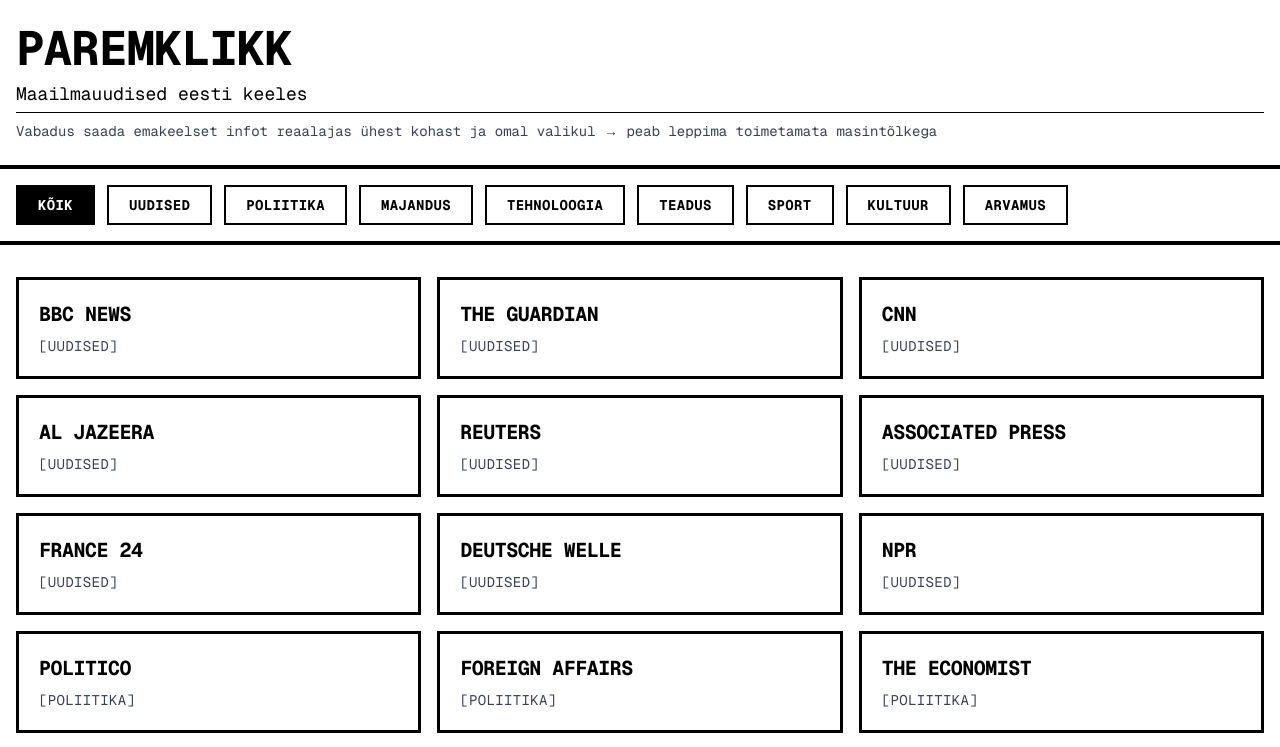
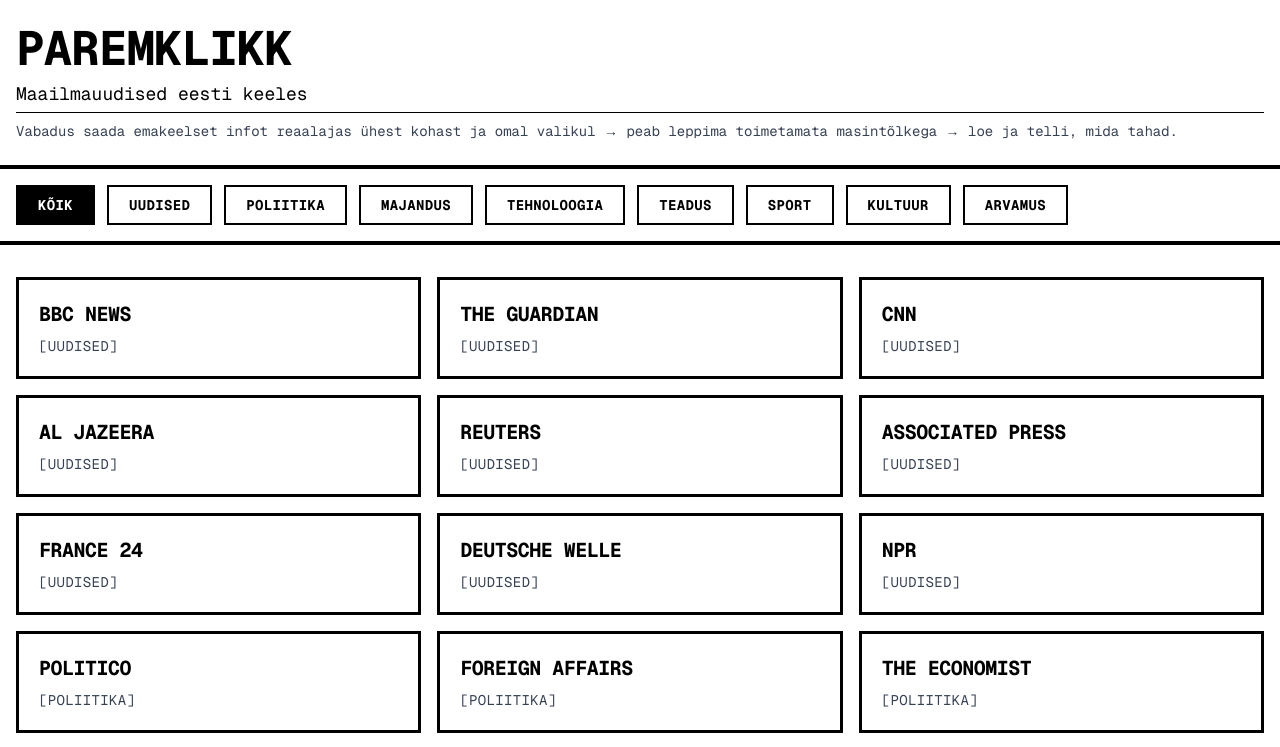
Before and after one commit to saarepera-toimetamised/paremklikk, a Next.js app: page / in a window 1280 px wide. Shown: the top 747 px of the page. Built offline with nearby package versions, Linux system fonts and the light colour scheme.

Commit message:
Uuenda avalehe pealkiri

```diff
--- a/app/page.tsx
+++ b/app/page.tsx
@@ -68,7 +68,7 @@ export default function Home() {
             Maailmauudised eesti keeles
           </p>
           <p className="text-sm text-gray-700 mt-1 border-t border-black pt-2">
-            Vabadus saada emakeelset infot reaalajas ühest kohast ja omal valikul → peab leppima toimetamata masintõlkega
+            Vabadus saada emakeelset infot reaalajas ühest kohast ja omal valikul → peab leppima toimetamata masintõlkega → loe ja telli, mida tahad.
           </p>
         </div>
       </header>
```
